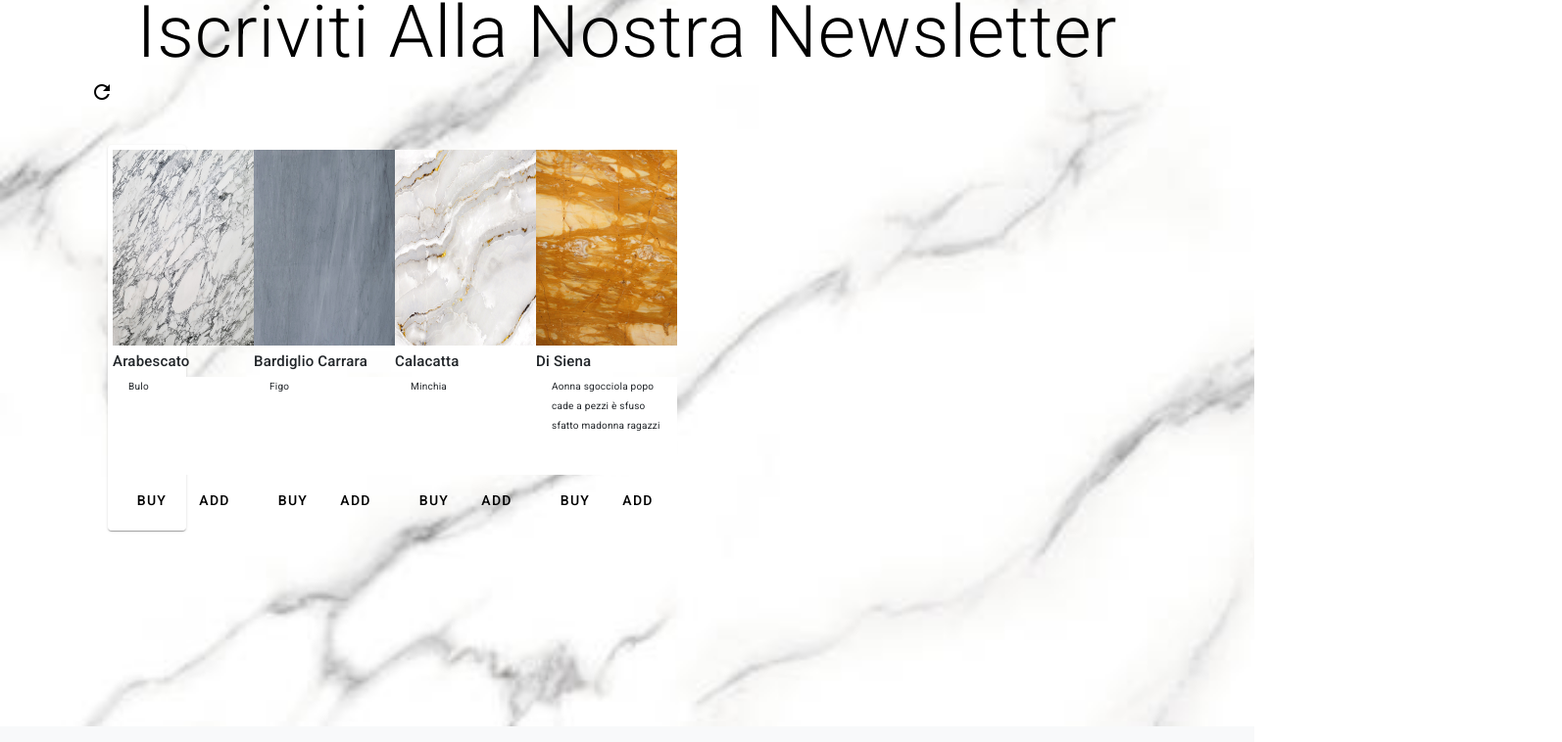
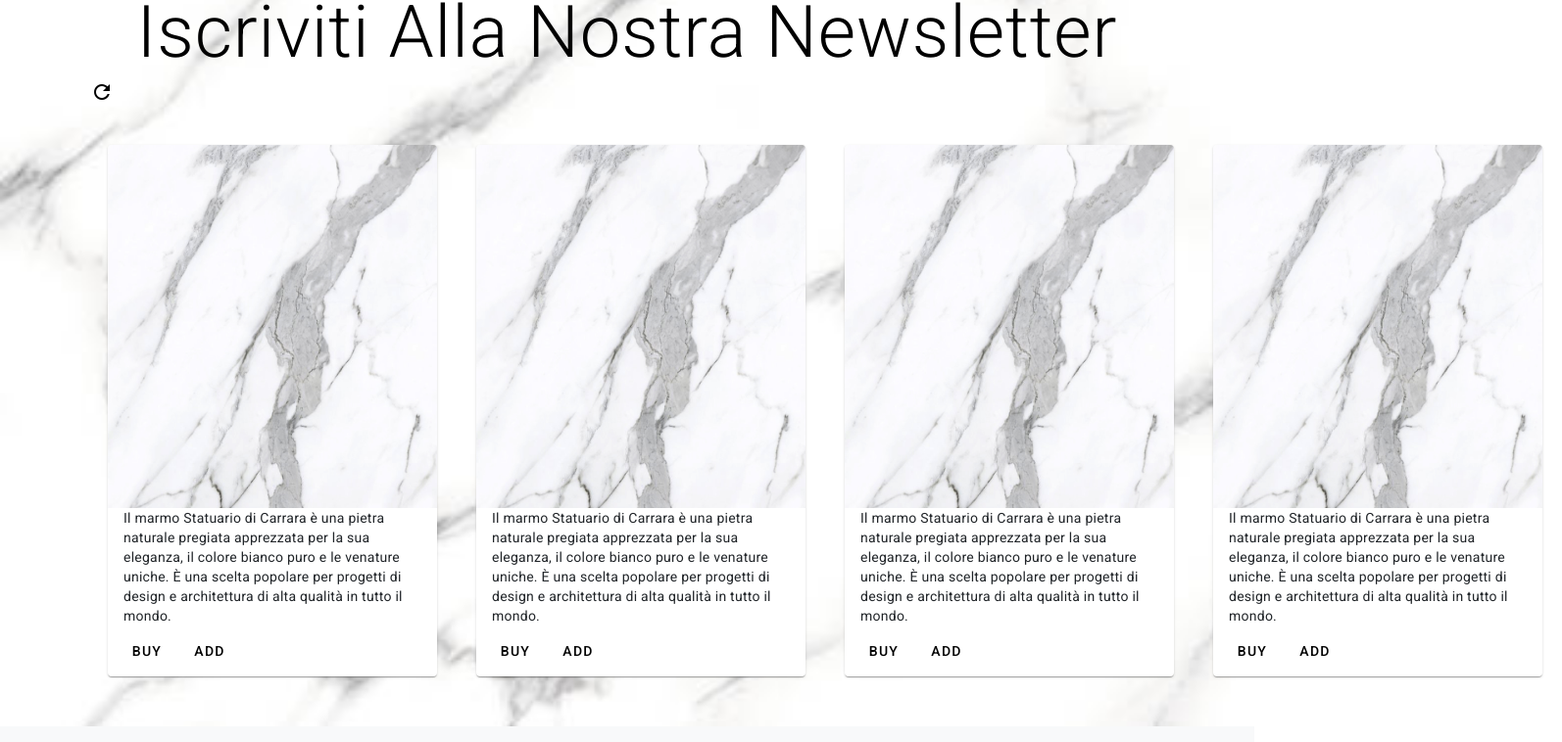
Before and after one commit to liuk1221/ProgettoSDEP2023, an Angular app in the folder ProgettoAngular/: page / in a window 1280 px wide. Shown: the part 1658-2416 px from the top of the page at 98% size, 1594 px wide, since content can reach past the window. Built offline with nearby package versions, Linux system fonts and the light colour scheme.

Commit message:
RipristinoHome-Cards // Corr."app.module.ts" - sistemazione della home come da V1.2 - sistemazione delle cards come da ver. 1 - riorganizzazione dei moduli in app.module

```diff
--- a/ProgettoAngular/src/app/componenti/home/home.component.html
+++ b/ProgettoAngular/src/app/componenti/home/home.component.html
@@ -37,5 +37,8 @@
 
     <div id="cardsSlot" style="display: flex; flex-direction: row; padding: 10px;">
         <app-shopping-card></app-shopping-card>
+        <app-shopping-card></app-shopping-card>
+        <app-shopping-card></app-shopping-card>
+        <app-shopping-card></app-shopping-card>
     </div>
 </div>
--- a/ProgettoAngular/src/app/componenti/shopping-card/shopping-card.component.html
+++ b/ProgettoAngular/src/app/componenti/shopping-card/shopping-card.component.html
@@ -1,19 +1,15 @@
 <mat-card class="example-card">
-<div style="display: flex; flex-direction: row; padding: 5px;">
-  <div class="mat-card" *ngFor="let marmo of MARMI">
-    <img mat-card-image src="../../../assets/HomePageImages/{{marmo.filename}}" alt="Photo of marmo bianco">
-    <mat-card-title>
-      {{marmo.title}}
-    </mat-card-title>
+
+  <img mat-card-image src="../../../assets/HomePageImages/GenericMarmoBiancoStatuario.jpg" alt="Photo of marmo bianco">
   <mat-card-content>
     <p>
-        {{marmo.descrizione}}
+      Il marmo Statuario di Carrara è una pietra naturale pregiata apprezzata per la sua eleganza,
+      il colore bianco puro e le venature uniche. È una scelta popolare per progetti di design
+      e architettura di alta qualità in tutto il mondo.
     </p>
   </mat-card-content>
   <mat-card-actions>
     <button mat-button>BUY</button>
     <button mat-button>ADD</button>
   </mat-card-actions>
-  </div>
-</div>
 </mat-card>
--- a/ProgettoAngular/src/app/componenti/shopping-card/shopping-card.component.scss
+++ b/ProgettoAngular/src/app/componenti/shopping-card/shopping-card.component.scss
@@ -1,33 +1,4 @@
 .example-card {
-    max-width: 10vh;
-    margin: 20px;
+  max-width: 42vh;
+  margin: 20px;
 }
-
-#parent {
-  white-space: none;
-}
-
-.child {
-  display: none;
-}
-
-mat-card {
-  margin-left: 20px;
-}
-
-mat-card-content {
-  height: 100px;
-  width: 100%;
-  background-color: white;
-  font-size: 10px;
-}
-
-mat-card-title {
-  font-size: 15px;
-}
-
-img {
-  height: 200px;
-  width: 100%;
-  background-color: gray;
-}
--- a/ProgettoAngular/src/app/componenti/shopping-card/shopping-card.component.ts
+++ b/ProgettoAngular/src/app/componenti/shopping-card/shopping-card.component.ts
@@ -6,39 +6,4 @@ import { Component } from '@angular/core';
 })
 export class ShoppingCardComponent {
 
-  private name(parole: string[]) {
-    for (let index = 0; index < parole.length; index++) {
-      const element = parole[index];
-      parole[index] = element.charAt(0).toUpperCase() + element.slice(1);
-    }
-    return parole.join().replace(',', ' ');
-  }
-  // prova di 10 card da prendere a random
-  // in seguito: possibile implementazione dinamica presa dal DB
-  private prename = 'marmo-';
-  private extension = '.jpg';
-  private materiale = ['arabescato', 'bardiglio-carrara', 'calacatta', 'di-siena'];
-  public MARMI = [
-    {
-      'title': this.name(this.materiale[0].split('-')),
-      'filename': this.prename + 'arabescato-copertina' + this.extension,
-      'descrizione': 'Bulo'
-    },
-    {
-      'title': this.name(this.materiale[1].split('-')),
-      'filename': this.prename + 'bardiglio-di-carrara' + this.extension,
-      'descrizione': 'Figo'
-    },
-    {
-      'title': this.name(this.materiale[2].split('-')),
-      'filename': this.prename + 'calacatta' + this.extension,
-      'descrizione': 'Minchia'
-    },
-    {
-      'title': this.name(this.materiale[3].split('-')),
-      'filename': this.prename + 'di-siena' + this.extension,
-      'descrizione': 'Aonna sgocciola popo cade a pezzi è sfuso sfatto madonna ragazzi'
-    },
-  ]
-
 }
```
Also changed, not shown: ProgettoAngular/src/app/app.module.ts (+9 -6 lines). Lines whose indentation alone changed are shown as unchanged.
